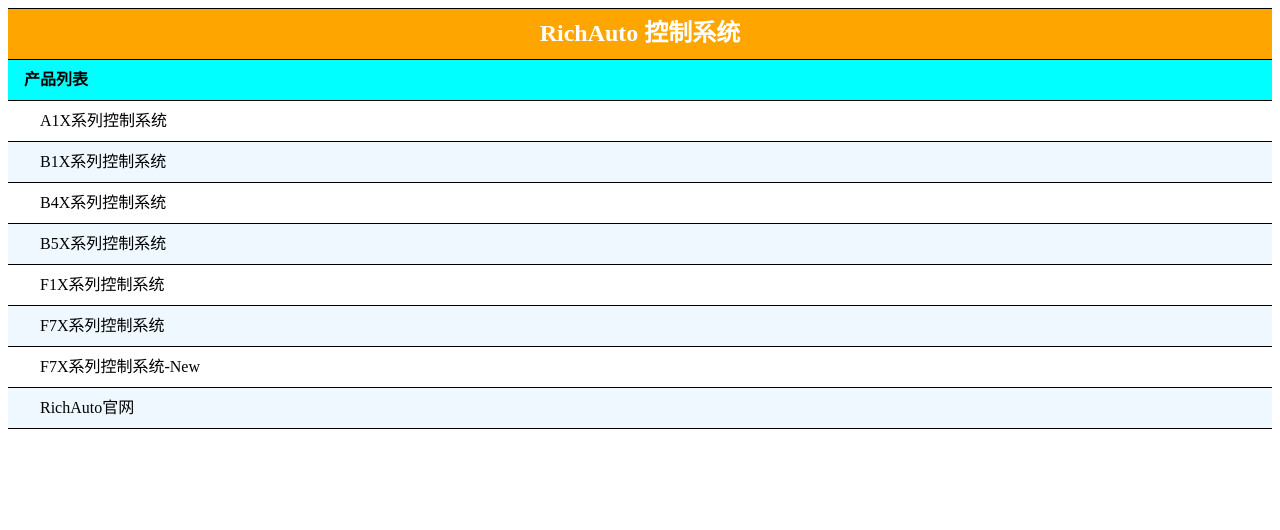
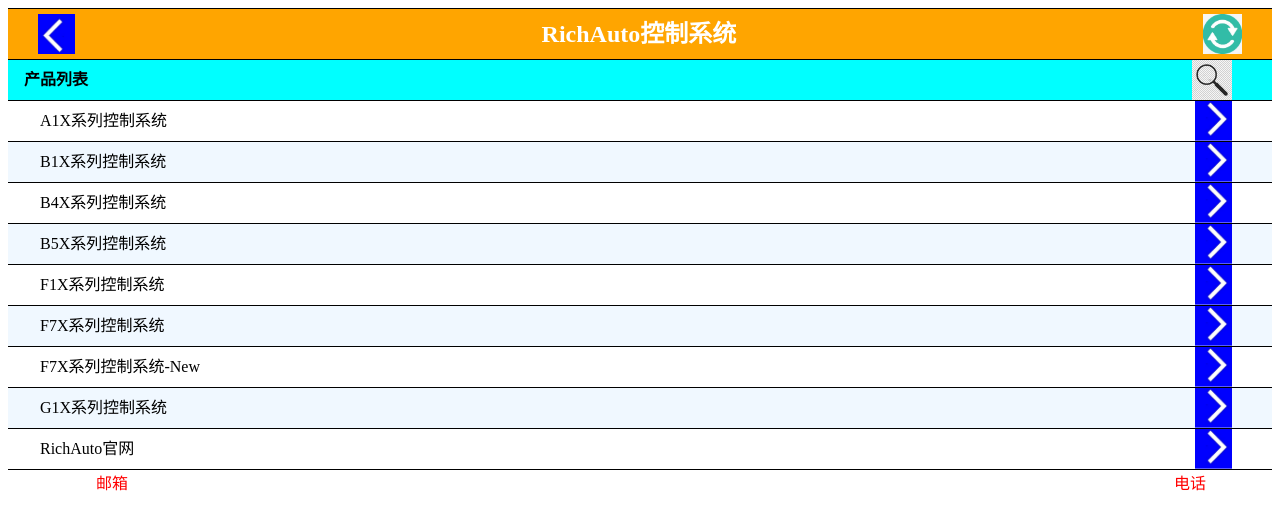
Before and after one commit to Denis-zdz/Denis-zdz.github.io, a plain HTML site: page index.html in a window 1280 px wide. Drawn offline with Linux system fonts and the light colour scheme.

Commit message:
添加链接

```diff
--- /dev/null
+++ b/css/7.F7X-New.css
@@ -0,0 +1,3 @@
+p{
+    text-align: center;
+}
--- a/css/index.css
+++ b/css/index.css
@@ -1,11 +1,30 @@
-#title{
+.container {
+    display: flex;
+    align-items: center; /* 垂直居中 */
+    justify-content: space-between; /* 左右两端对齐，中间自动填充 */
+    padding: 10px;
+}
+
+.left-img, .right-img {
+    height: 40px; /* 根据需要调整 */
+    vertical-align: middle;
+    padding: 20px;
+}
+
+.title {
+    margin: 0;
+    flex: 1; /* 标题占据中间剩余空间 */
+    text-align: center;
+}
+ #title{
     color: white;
     line-height: 8px;
     background-color: orange;
     text-align: center;
     border-top: 1px solid black;
     border-bottom: 1px solid black;
-    height: 50px;
+    height: 30px;
+
 }
 #inquire{
     text-indent: 1em;
@@ -13,6 +32,12 @@
     border-bottom: 1px solid black;
     height: 40px;
     line-height: 40px;
+    img{
+        float: right;
+        top: 50%;
+        height: 40px;
+        padding-right: 40px;
+    }
 }
 .odd{
     text-indent: 2em;
@@ -20,6 +45,13 @@
     border-bottom: 1px solid black;
     height: 40px;
     line-height: 40px;
+    img{
+        float: right;
+        top: 50%;
+        height: 40px;
+        padding-right: 40px;
+    }
+
 }
 .uneven{
     text-indent: 2em;
@@ -27,4 +59,23 @@
     border-bottom: 1px solid black;
     height: 40px;
     line-height: 40px;
+    img{
+        float: right;
+        top: 50%;
+        height: 40px;
+        padding-right: 40px;
+    }
+
 }
+a{
+    text-decoration: none;
+    color: inherit;
+}
+.contact {
+    display: flex;
+    align-items: center; /* 垂直居中 */
+    justify-content: space-between; /* 左右两端对齐，中间自动填充 */
+    padding-right: 66px;
+    padding-left: 88px;
+    color: red;
+}
--- a/index.html
+++ b/index.html
@@ -8,39 +8,128 @@
     <link rel="stylesheet" href="./css/index.css">
 </head>
 <body>
-    <div id="title">
-        <h2>
-            RichAuto 控制系统
-        </h2>
+    <div class="container" id="title">
+        <img
+            src="./img/左箭头.jpg"
+            alt="左边图片"
+            class="left-img"
+        >
+        <h2 class="title">RichAuto控制系统</h2>
+        <a href="./index.html">
+            <img
+            src="./img/刷新.jpg"
+            alt="右边图片"
+            class="right-img"
+        >
+        </a>
     </div>
     <div id="inquire">
         <strong>
             产品列表
         </strong>
+        <a href="./0.search.html">
+            <img
+            src="./img/放大镜.jpg"
+            alt="搜索图标"
+             >
+        </a>
     </div>
+    <a href="./1.A1X.html">
         <div class="odd" id="oneA">
             A1X系列控制系统
+            <img
+            src="./img/右箭头.jpg"
+            alt="右箭头图标"
+             >
         </div>
+    </a>
+
+    <a href="./2.B1X.html">
         <div class="uneven" id="twoB">
             B1X系列控制系统
+            <img
+            src="./img/右箭头.jpg"
+            alt="右箭头图标"
+             >
         </div>
+    </a>
+
+    <a href="./3.B4X.html">
         <div class="odd" id="threeB">
             B4X系列控制系统
+            <img
+            src="./img/右箭头.jpg"
+            alt="右箭头图标"
+             >
         </div>
+    </a>
+
+    <a href="./4.B5X.html">
         <div class="uneven" id="fourB">
             B5X系列控制系统
+            <img
+            src="./img/右箭头.jpg"
+            alt="右箭头图标"
+             >
         </div>
+    </a>
+
+    <a href="./5.F1X.html">
         <div class="odd" id="fiveF">
             F1X系列控制系统
+            <img
+            src="./img/右箭头.jpg"
+            alt="右箭头图标"
+             >
         </div>
+    </a>
+
+    <a href="./6.F7X.html">
         <div class="uneven" id="sixF">
             F7X系列控制系统
+            <img
+            src="./img/右箭头.jpg"
+            alt="右箭头图标"
+             >
         </div>
+    </a>
+
+    <a href="./7.F7X-New.html">
         <div class="odd" id="sevenF">
             F7X系列控制系统-New
+            <img
+            src="./img/右箭头.jpg"
+            alt="右箭头图标"
+             >
         </div>
-    <div class="uneven" id="WebRich">
+    </a>
+    <a href="./8.G1X.html">
+        <div class="uneven" id="eightG">
+            G1X系列控制系统
+            <img
+            src="./img/右箭头.jpg"
+            alt="右箭头图标"
+             >
+        </div>
+    </a>
+
+    <a href="https://www.richnc.com.cn/">
+        <div class="odd" id="WebRich">
             RichAuto官网
+            <img
+            src="./img/右箭头.jpg"
+            alt="右箭头图标"
+             >
         </div>
+    </a>
+    <div class="contact" id="skip">
+        <a href="mailto:1904702535@qq.com">
+            邮箱
+        </a>
+        <a href="tel:17640470703">
+            电话
+        </a>
+    </div>
+
 </body>
 </html>
```
Also changed, not shown: 0.search.html (added, +30 -0 lines), 1.A1X.html (added, +31 -0 lines), 2.B1X.html (added, +30 -0 lines), 3.B4X.html (added, +30 -0 lines), 4.B5X.html (added, +30 -0 lines), 5.F1X.html (added, +30 -0 lines), 6.F7X.html (added, +29 -0 lines), 7.F7X-New.html (added, +36 -0 lines), 8.G1X.html (added, +29 -0 lines), img/F7X-New键盘.png (added), img/刷新.jpg (added), img/右箭头.jpg (added), img/左箭头.jpg (added), img/放大镜.jpg (added). Lines whose indentation alone changed are shown as unchanged.
